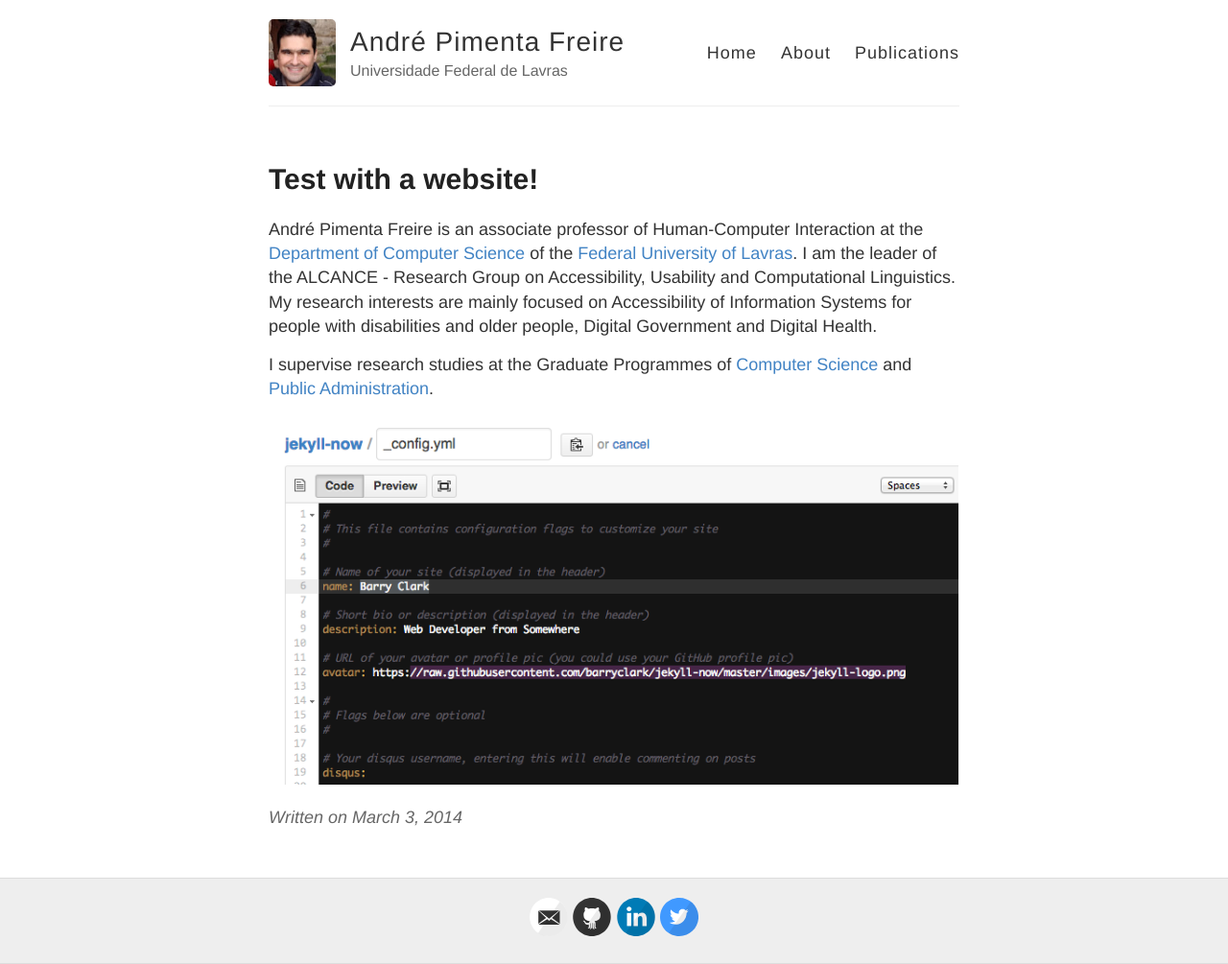
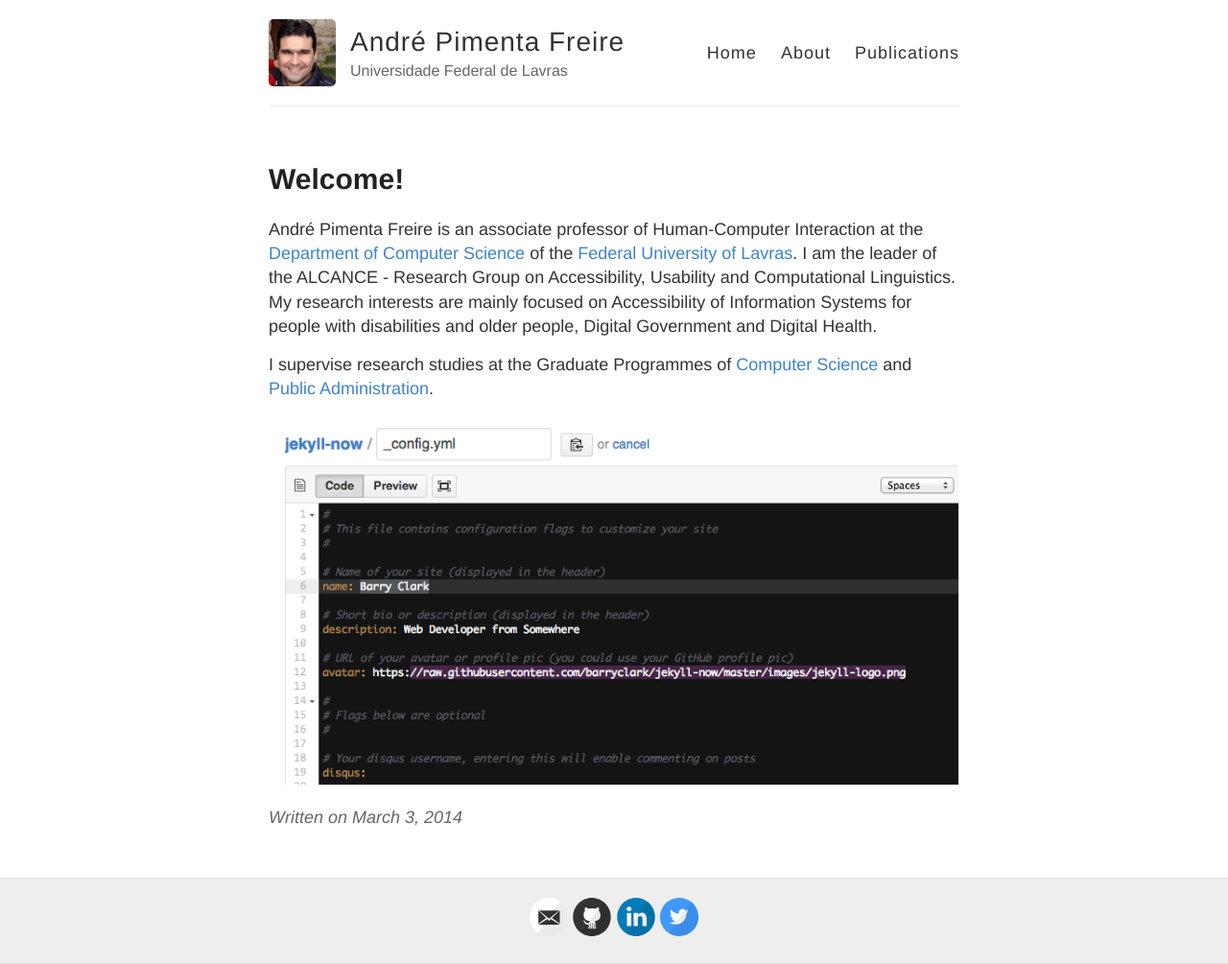
Before and after one commit to apfreire/apfreire.github.io, a Jekyll site: the page built from _posts/2014-3-3-Hello-World.md, in a window 1280 px wide. Shown: the whole page at 96% size. Built offline with Jekyll 4.4.1, drawn with Linux system fonts in a browser that asks for light colours.

Commit message:
Update 2014-3-3-Hello-World.md

```diff
--- a/_posts/2014-3-3-Hello-World.md
+++ b/_posts/2014-3-3-Hello-World.md
@@ -1,10 +1,11 @@
 ---
 layout: post
-title: Test with a website!
+title: Welcome!
 ---
 
 André Pimenta Freire is an associate professor of Human-Computer Interaction at the [Department of Computer Science](http://www.dcc.ufla.br) of the [Federal University of Lavras](http://www.ufla.br).  I am the leader of the ALCANCE - Research Group on Accessibility, Usability and Computational Linguistics. My research interests are mainly focused on Accessibility of Information Systems for people with disabilities and older people, Digital Government and Digital Health.
 
+
 I supervise research studies at the Graduate Programmes of [Computer Science](https://prpg.ufla.br/_ppg/computacao/) and [Public Administration](https://sigaa.ufla.br/sigaa/public/programa/portal.jsf?lc=pt_BR&id=1844).
 
 ![_config.yml]({{ site.baseurl }}/images/config.png)
```
